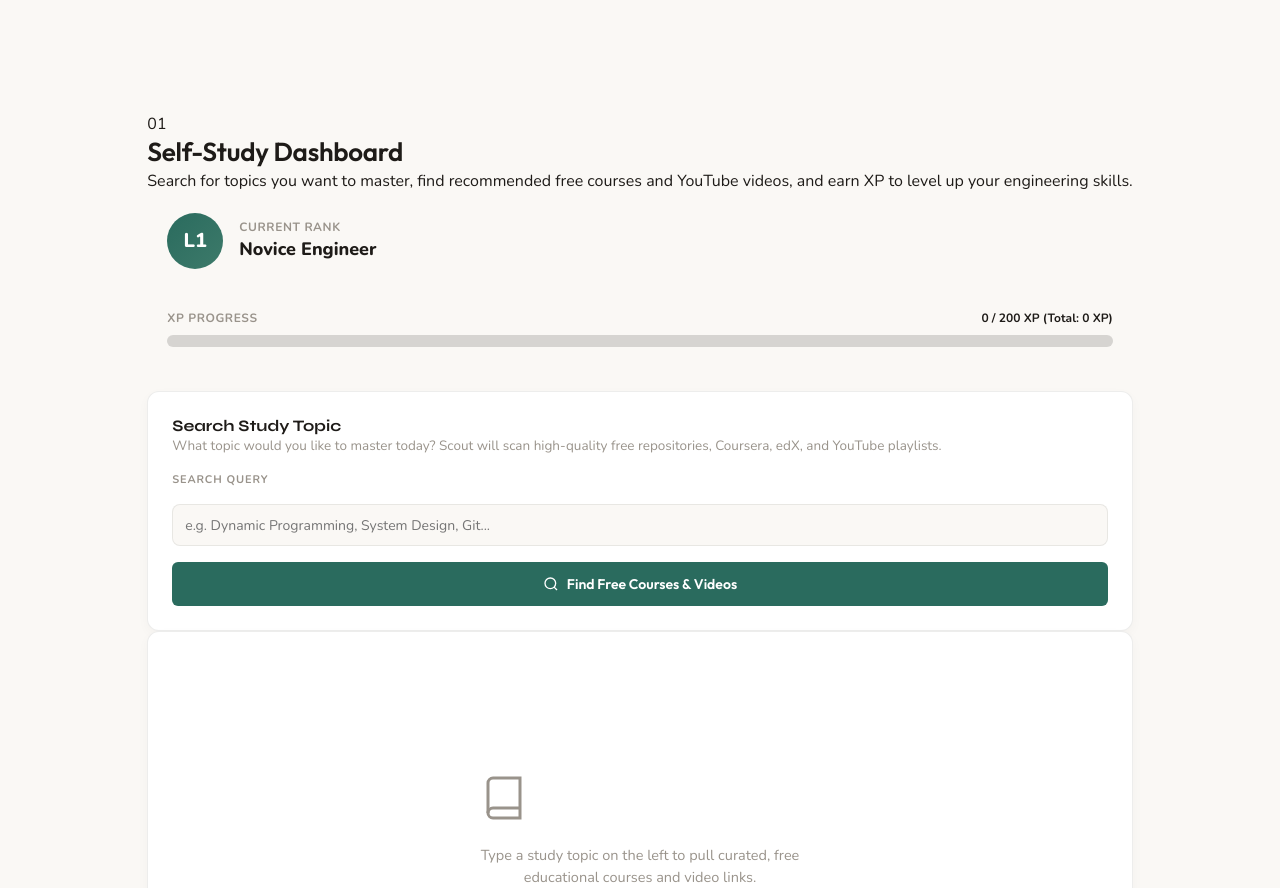
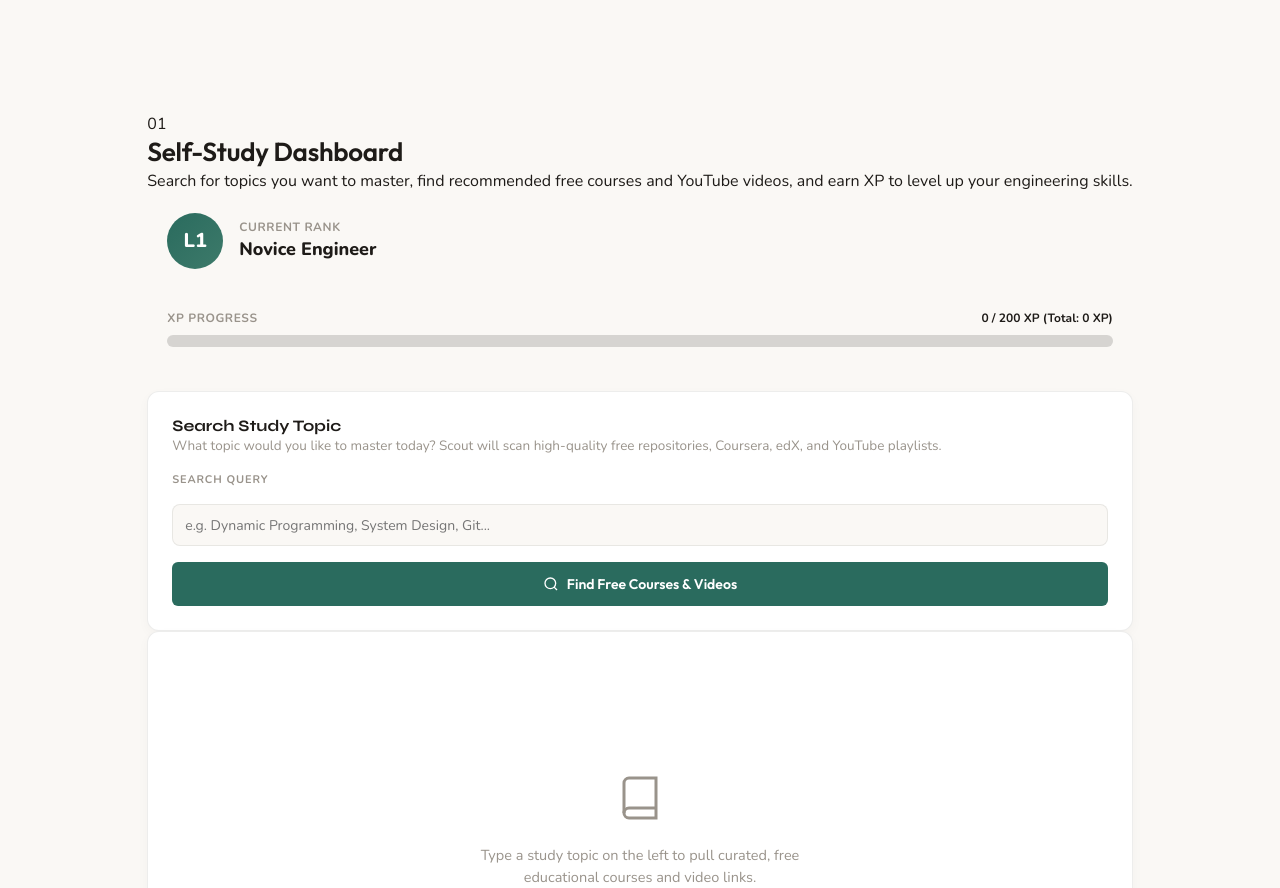
Before and after one commit to Hootsworth/Scout, a website: page study.html in a window 1280 px wide. Shown: the part 64-952 px from the top of the page. Drawn offline with nearby package versions, Linux system fonts and the light colour scheme.

Commit message:
Fix placements.html tail syntax error and center book placeholder icon in study.html

```diff
--- a/study.html
+++ b/study.html
@@ -136,7 +136,7 @@ body {
 
       <!-- Right inventory list -->
       <div class="setup-card" id="study-results-card" style="grid-column: span 2; margin-bottom: 0; min-height: 400px; display: flex; flex-direction: column; justify-content: center; align-items: center; position: relative;">
-        <div id="study-placeholder">
+        <div id="study-placeholder" style="display: flex; flex-direction: column; align-items: center; text-align: center; width: 100%;">
           <svg style="width:48px; height:48px; color:var(--mute); margin-bottom:16px;" viewBox="0 0 24 24" fill="none" stroke="currentColor" stroke-width="1.5"><path d="M4 19.5A2.5 2.5 0 0 1 6.5 17H20"></path><path d="M6.5 2H20v20H6.5A2.5 2.5 0 0 1 4 19.5v-15A2.5 2.5 0 0 1 6.5 2z"></path></svg>
           <p style="color:var(--mute); font-size:14.5px; max-width:320px; text-align: center; margin:0 auto; line-height:1.5;">Type a study topic on the left to pull curated, free educational courses and video links.</p>
         </div>
```
Also changed, not shown: placements.html (+0 -1 lines).
